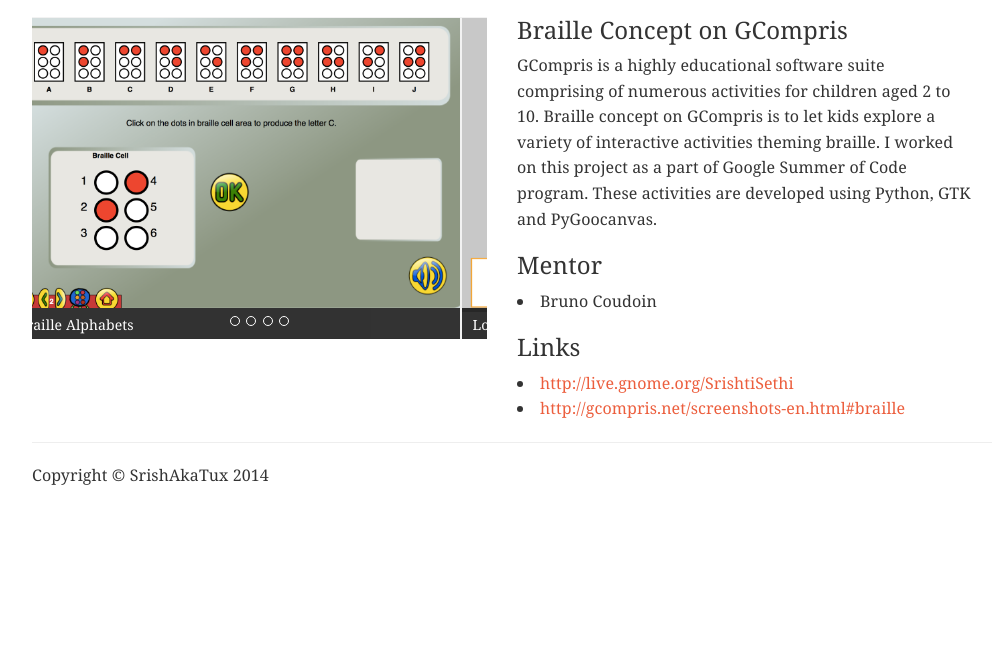
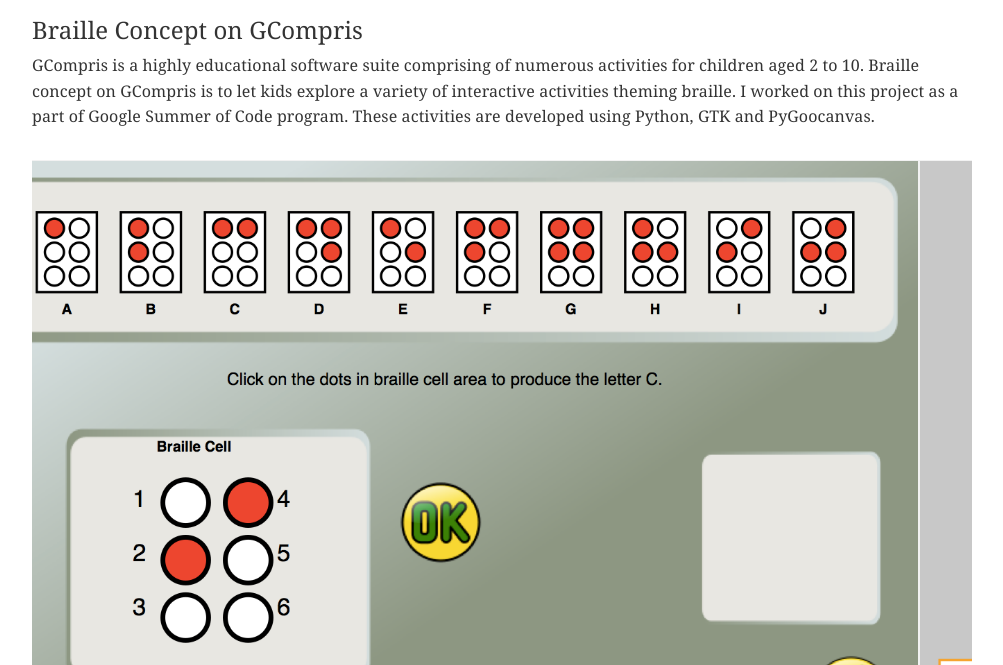
Before and after one commit to srish/srish.github.io, a plain HTML site: page projects/gcomprisbraille.html in a window 1280 px wide. Shown: the part 135-800 px from the top of the page, without its empty margins (138-1141 px from the left). Drawn offline with Linux system fonts and the light colour scheme.

Commit message:
braille project image modifications

```diff
--- a/projects/gcomprisbraille.html
+++ b/projects/gcomprisbraille.html
@@ -77,7 +77,15 @@
 
         <div class="row">
 
-            <div class="col-md-6">
+            <div class="col-md-12">
+                <h3 class="project-title">Braille Concept on GCompris</h3>
+                <p>GCompris is a highly educational software suite comprising of numerous activities for children aged 2 to 10. Braille concept on GCompris is to let kids explore a variety of interactive activities theming braille.
+                I worked on this project as a part of Google Summer of Code program. These activities are developed using Python, GTK and PyGoocanvas.
+                </p>
+
+            </div>
+
+            <div class="col-md-12">
                 <div class="row-fluid">
                     <div class="span9">
                     <div id="myCarousel" class="carousel slide">
@@ -88,26 +96,26 @@
                             <li data-target="#myCarousel" data-slide-to="3"></li>
                         </ol>
                         <div class="carousel-inner project-gallery-carousel" >
-                            <div class="item active gb_item">
+                            <div class="item active">
                               <img src="../img/project-gallery/braillealphabets.png" width="100%">
                                 <div class="carousel-caption">
                                     <h5>Braille Alphabets</h5>
                                 </div>
                             </div>
-                            <div class="item gb_item">
+                            <div class="item">
                               <img src="../img/project-gallery/louisbraille.png" width="100%">
                                 <div class="carousel-caption">
                                     <h5>Louis Braille</h5>
                                 </div>
                             </div>
-                            <div class="item gb_item">
+                            <div class="item">
                                 <img src="../img/project-gallery/braillefun.png" width="100%">
                                 <div class="carousel-caption">
                                     <h5>Braille Fun</h5>
                                 </div>
                             </div>
 
-                            <div class="item gb_item">
+                            <div class="item">
                                 <img src="../img/project-gallery/braillelotto.png" width="100%">
                                 <div class="carousel-caption">
                                     <h5>Braille Lotto</h5>
@@ -121,11 +129,7 @@
 
             </div>
 
-            <div class="col-md-6">
-                <h3 class="project-title">Braille Concept on GCompris</h3>
-                <p>GCompris is a highly educational software suite comprising of numerous activities for children aged 2 to 10. Braille concept on GCompris is to let kids explore a variety of interactive activities theming braille.
-                I worked on this project as a part of Google Summer of Code program. These activities are developed using Python, GTK and PyGoocanvas.
-                </p>
+            <div class="col-md-12">
 
                 <h3 class="project-title">Mentor</h3>
                 <li>Bruno Coudoin</li>
```
